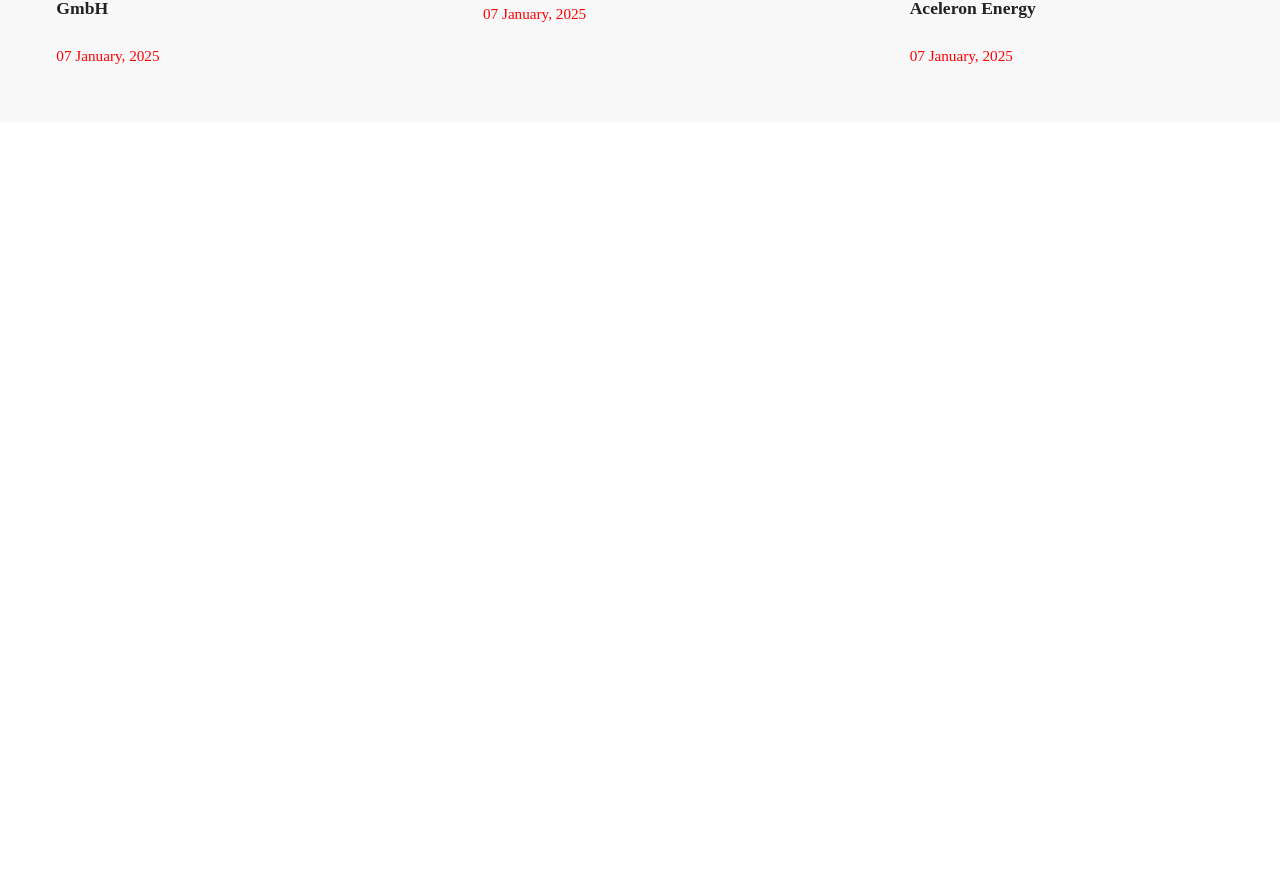
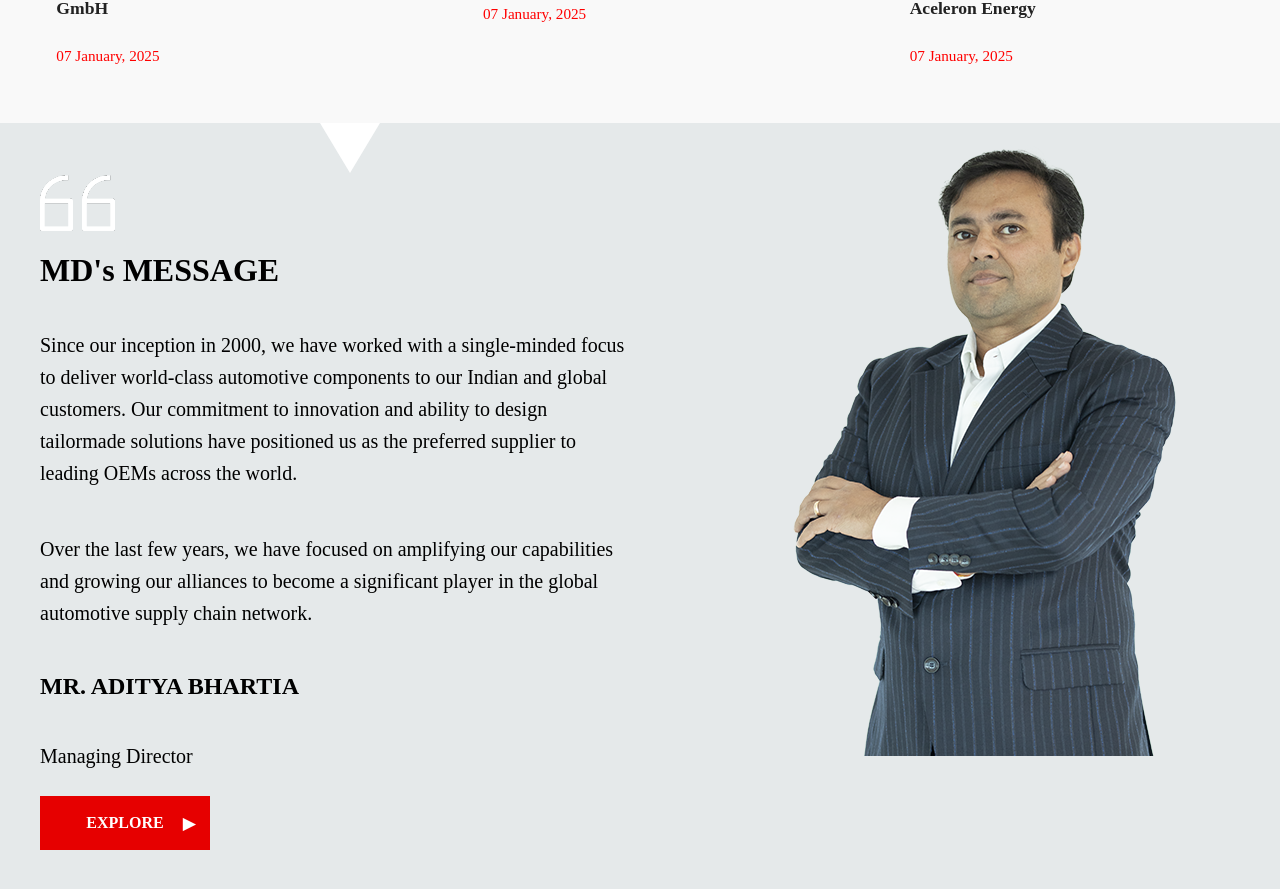
Before and after one commit to w3-80717/aSquareRealtorsAssignment, a React (Create React App) app in the folder frontend/: page / in a window 1280 px wide. Shown: the part 3098-3987 px from the top of the page. Before the commit the page ends 3221 px from the top, so only its background shows below. Built offline with nearby package versions, Linux system fonts and the light colour scheme.

Commit message:
MDMessage Completed

```diff
--- a/frontend/src/App.js
+++ b/frontend/src/App.js
@@ -3,6 +3,7 @@ import './App.css';
 import About from './Component/About';
 import Careers from './Component/Careers';
 import { Hero } from './Component/Hero';
+import MDMessage from './Component/MDMessage';
 import Navbar from './Component/Navbar';
 import Newsroom from './Component/Newsroom';
 
@@ -15,6 +16,7 @@ function App() {
      <About/>
      <Careers/>
      <Newsroom/>
+     <MDMessage/>
     </div>
   );
 }
--- /dev/null
+++ b/frontend/src/Component/MDMessage.css
@@ -0,0 +1,160 @@
+.message-container {
+     display: flex;
+    gap: 20px;
+    align-items: flex-start;
+    padding: 20px 0;
+    background-color: #e5e9ea;
+
+
+
+}
+.message-container:before{
+    content: '';
+    position: absolute;
+
+    width: 0;
+    height: 0;
+    left: 25%;
+    margin-top: -20px;
+    border-left: 30px solid transparent;
+    border-right: 30px solid transparent;
+    border-top: 50px solid #ffffff;
+    z-index: 9;
+}
+.cotes{
+    width: 75px;
+}
+
+.left-side {
+    flex: 1;
+
+    padding: 32px 40px;
+
+     width: 300px;
+
+    text-align: left;
+    display: flex;
+    flex-direction: column;
+    justify-content: center;
+    color: black;
+    font-style: normal;
+}
+
+.left-side h1 {
+    font-weight: 900;
+    margin-bottom: 20px;
+}
+
+.left-side p {
+    font-size: 20px;
+    line-height: 1.6;
+    margin-bottom: 24px;
+    color: black;
+}
+.left-side button {
+    font-size: 1.1rem;
+    padding: 12px 32px;
+    background-color: #fff;
+    color: #eb3f3f;
+    border: none;
+    border-radius: 6px;
+    font-weight: 700;
+    cursor: pointer;
+
+}
+.right-side img {
+
+    width: 394px;
+
+    height: 613px;
+
+
+}
+
+@media (max-width: 900px) {
+    .career-container {
+        flex-direction: column;
+        gap: 24px;
+        padding: 20px 0;
+    }
+    .left-side, .right-side {
+        max-width: 100%;
+        padding: 20px;
+    }
+    .right-side img {
+        max-width: 100%;
+    }
+}
+/* --- The Final, Correctly Animated Button --- */
+.explore-buttonl {
+    display: inline-flex;
+    align-items: center;
+    justify-content: center;
+    position: relative;
+    overflow: hidden;
+    width: 100px;
+    background-color: #E60000;
+    color: #fff;
+    padding: 18px 35px;
+    cursor: pointer;
+    text-decoration: none;
+    font-size: 1rem;
+    font-weight: bold;
+}
+
+.explore-text {
+    display: inline-block;
+    transition: transform 0.4s ease;
+}
+
+.explore-buttonl::before,
+.explore-buttonl::after {
+    position: absolute;
+    top: 50%;
+    transform: translateY(-50%);
+    transition: transform 0.4s ease;
+}
+
+.explore-buttonl::before {
+    content: '▶';
+    left: 15px;
+    transform: translateY(-50%) translateX(-300%);
+}
+
+.explore-buttonl::after {
+    content: '▶';
+    right: 15px;
+    transform: translateY(-50%) translateX(0);
+}
+
+.explore-buttonl:hover .explore-text {
+    transform: translateX(15px);
+}
+.explore-buttonl:hover::before {
+    transform: translateY(-50%) translateX(0);
+}
+.explore-buttonl:hover::after {
+    transform: translateY(-50%) translateX(300%);
+}
+
+.left button:hover {
+    background: #fff;
+}
+
+.right-side {
+    flex: 1;
+    display: flex;
+    justify-content: center;
+}
+
+@media (max-width: 900px) {
+    .career-container {
+        flex-direction: column;
+        gap: 24px;
+        padding: 20px 0;
+    }
+    .career-container .right-side,
+    .career-container .left {
+        max-width: 100%;
+    }
+}
--- /dev/null
+++ b/frontend/src/Component/MDMessage.jsx
@@ -0,0 +1,27 @@
+import React from 'react'
+import './MDMessage.css'
+
+function MDMessage() {
+    return (
+        <div className='message-container'>
+            <div className='left-side'>
+                <img className="cotes" src='cotes.png' alt='cotes'/>
+                <h1>MD's MESSAGE</h1>
+                <p>Since our inception in 2000, we have worked with a single-minded focus to deliver world-class automotive components to our Indian and global customers. Our commitment to innovation and ability to design tailormade solutions have positioned us as the preferred supplier to leading OEMs across the world.</p>
+                <p>
+                    Over the last few years, we have focused on amplifying our capabilities and growing our alliances to become a significant player in the global automotive supply chain network.</p>
+                <h2>MR. ADITYA BHARTIA</h2>
+                <p>Managing Director</p>
+                <a href='#' className='explore-buttonl'>
+                    <span className="explore-text">EXPLORE</span>
+                </a>
+            </div>
+
+            <div className='right-side'>
+                <img src='MDimage.png' alt='career' />
+            </div>
+        </div>
+    )
+}
+
+export default MDMessage
```
Also changed, not shown: frontend/public/MDimage.png (added), frontend/public/cotes.png (added).
